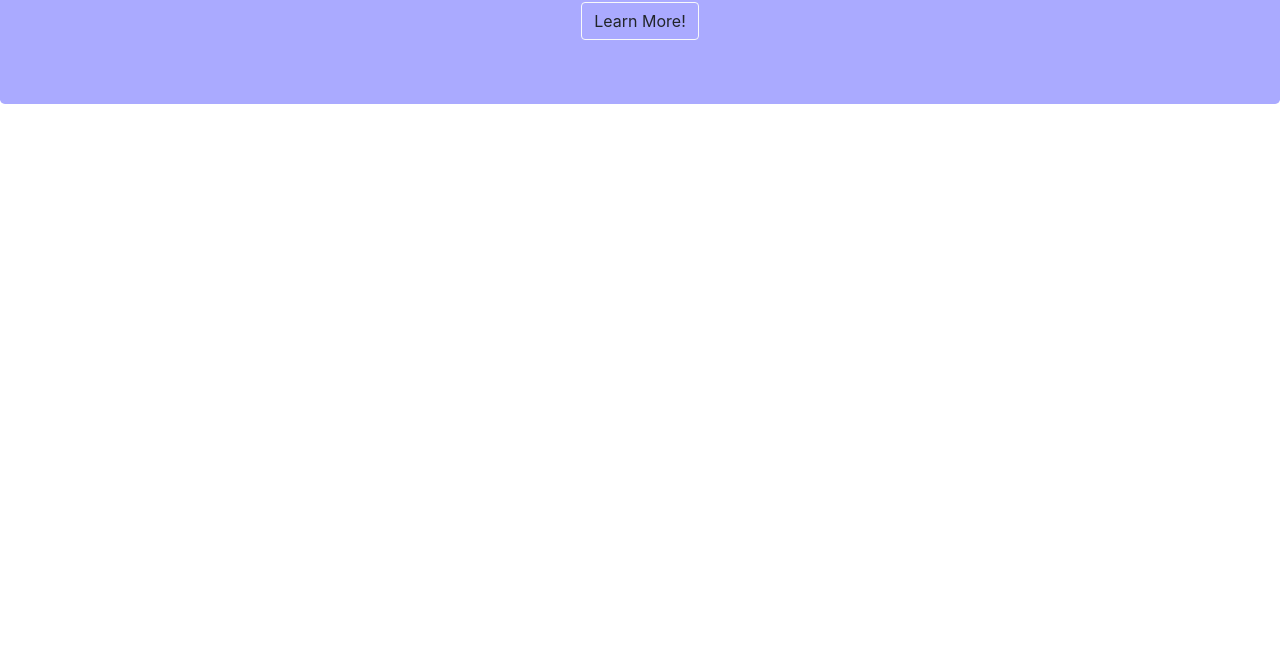
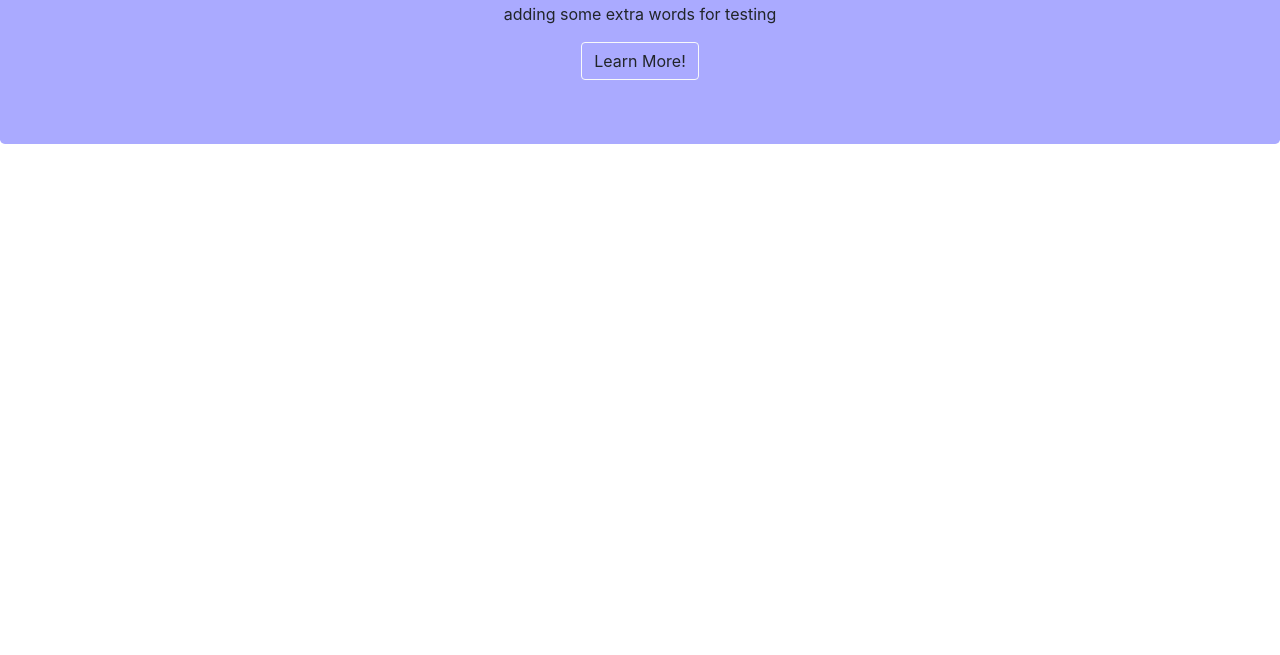
Before and after one commit to rdylina/slide-collab, a plain HTML site: page index.html in a window 1280 px wide. Shown: the part 145-800 px from the top of the page. Drawn offline with nearby package versions, Linux system fonts and the light colour scheme.

Commit message:
added some words for utf8 testing

```diff
--- a/index.html
+++ b/index.html
@@ -12,6 +12,7 @@
     <div class="jumbotron text-center">
       <div class="container">
         <p class="display-4">Hello World!</p>
+        <p>adding some extra words for testing</p>
         <button class="btn border border-light">Learn More!</button>
       </div>
     </div>
```
